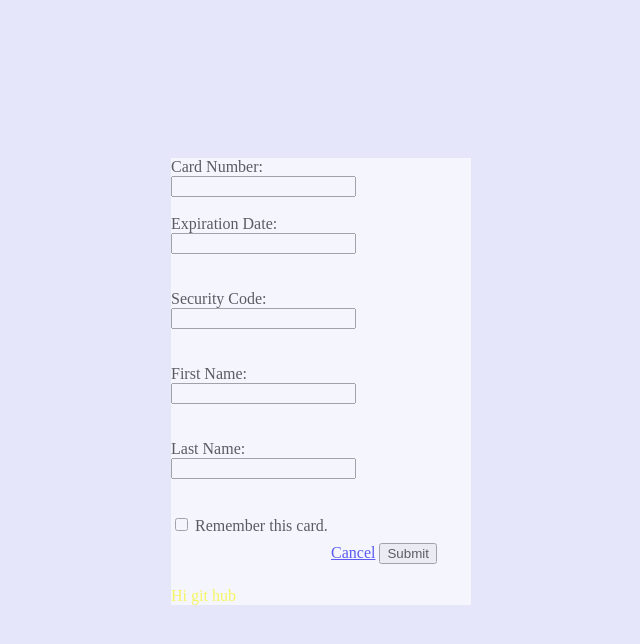
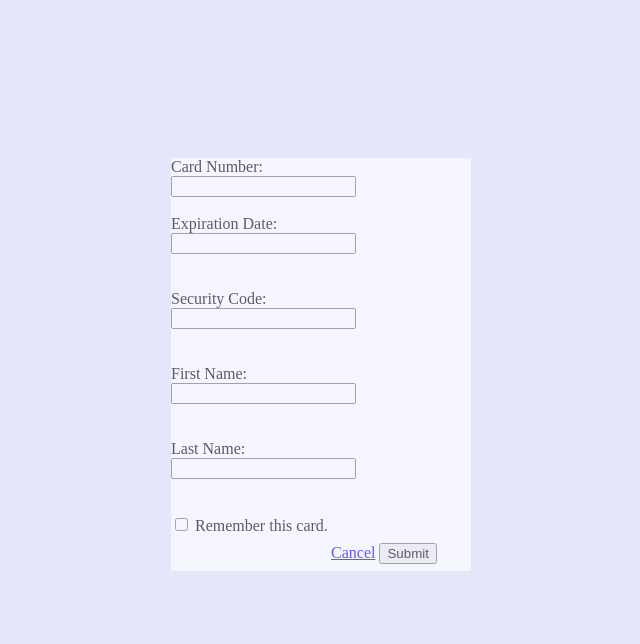
Before and after one commit to Prashantpkt67/Newproject, a plain HTML site: page index.html in a window 1280 px wide. Shown: the whole page, without its empty margins (319-959 px from the left). Drawn offline with Linux system fonts and the light colour scheme.

Commit message:
remove div

```diff
--- a/index.html
+++ b/index.html
@@ -20,9 +20,7 @@
 						<a href="#">Cancel</a>
 						<input id="btnSub" type="submit" value="Submit">
 					</div>
-					<div class="git">
-						<p>Hi git hub </p>
-					</div>
+
 
 				</form>
 			</div>
```
